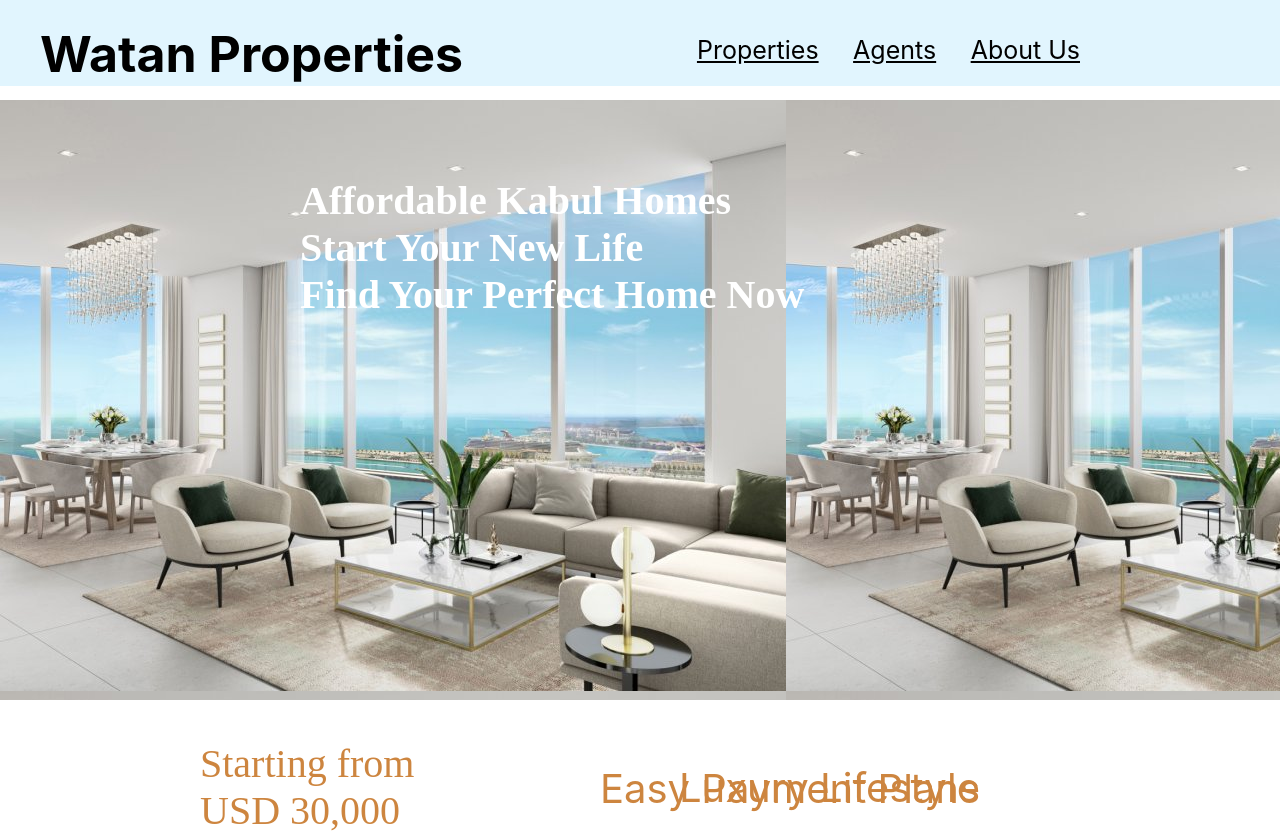
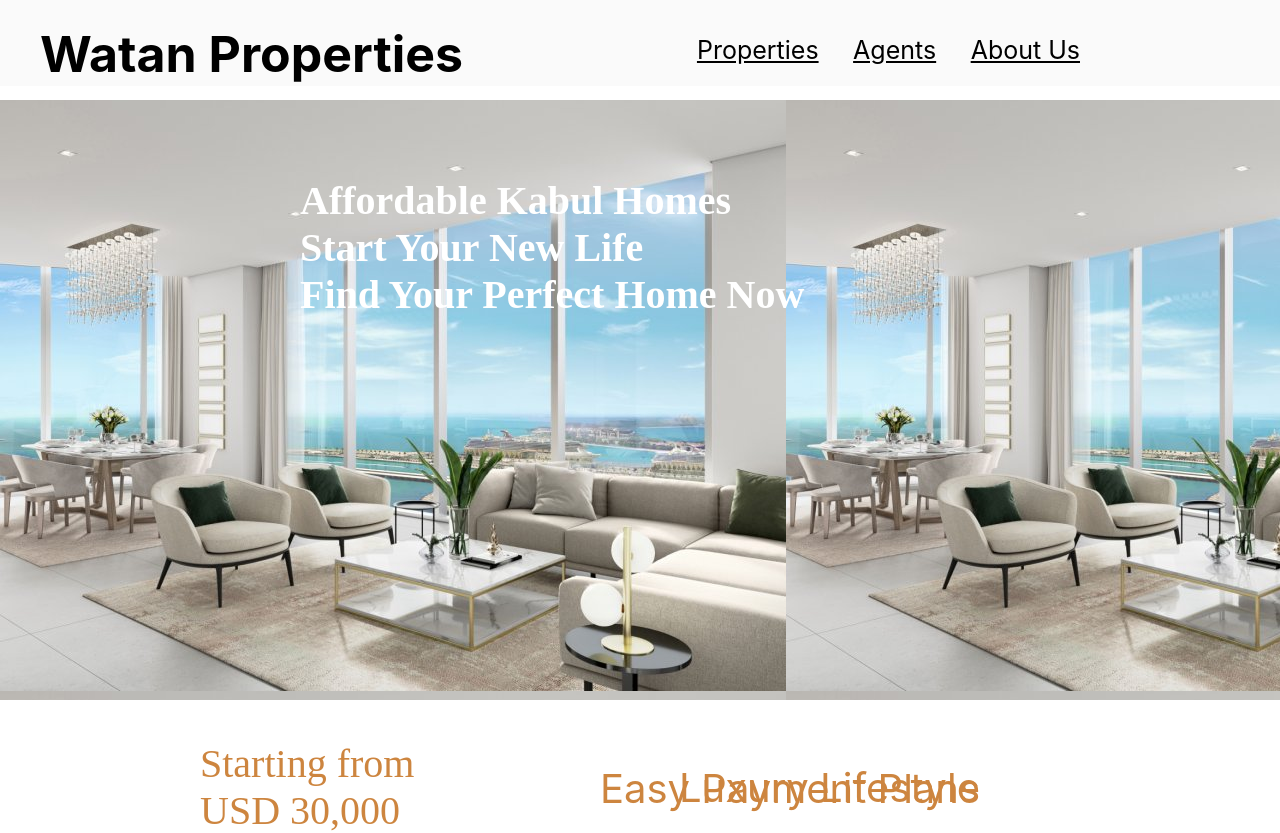
Before and after one commit to samim195/real-estate, a React (Create React App) app: page / in a window 1280 px wide. Shown: the top 833 px of the page. Built offline with nearby package versions, Linux system fonts and the light colour scheme.

Commit message:
change color

```diff
--- a/src/header/header.css
+++ b/src/header/header.css
@@ -9,6 +9,6 @@
     top: -10px;
     z-index: 40;
     width: 100%;
-    background-color: rgb(225, 245, 254);
+    background-color: rgb(250, 250, 250);
     height: 12%;
 }
```
